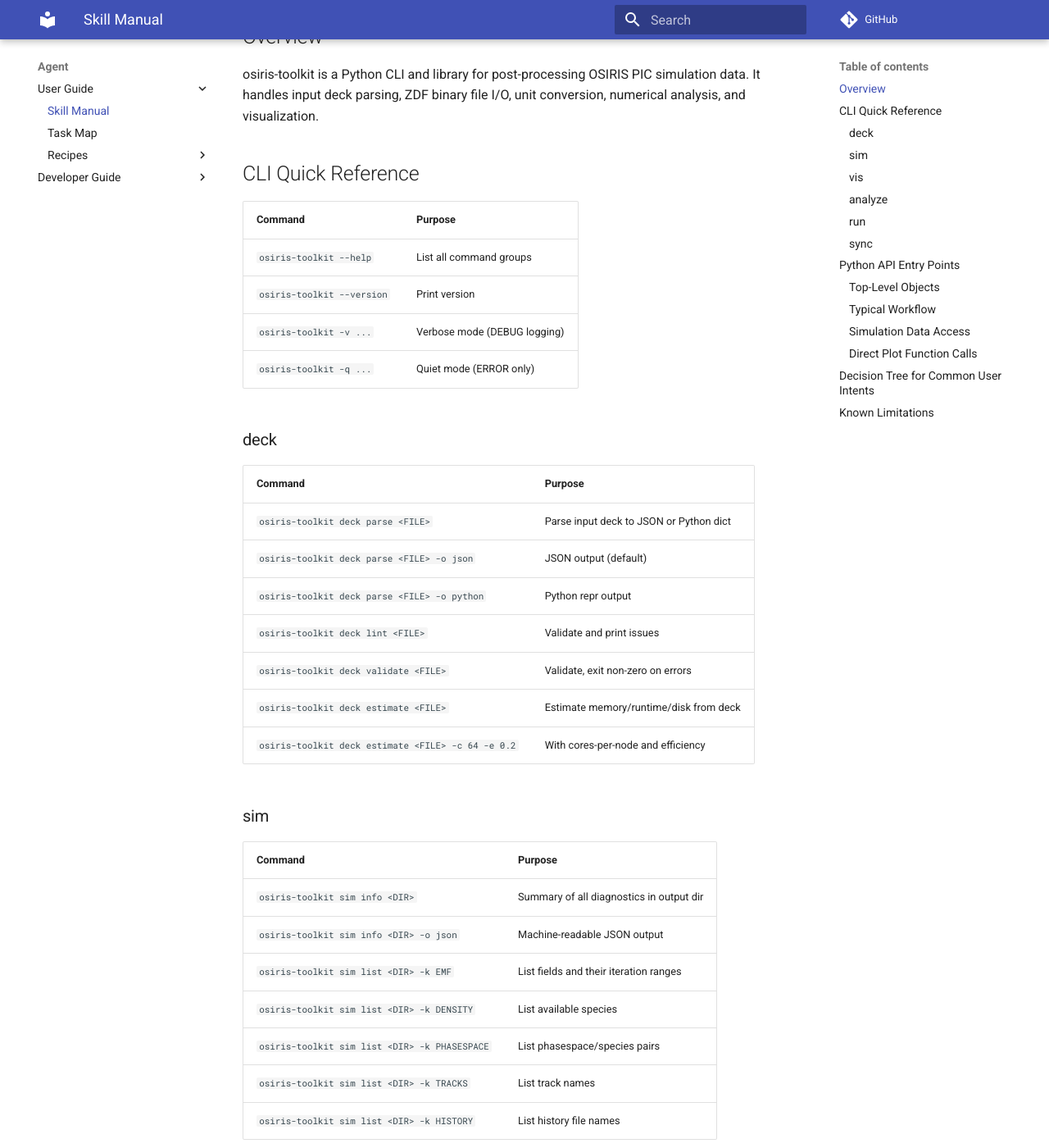
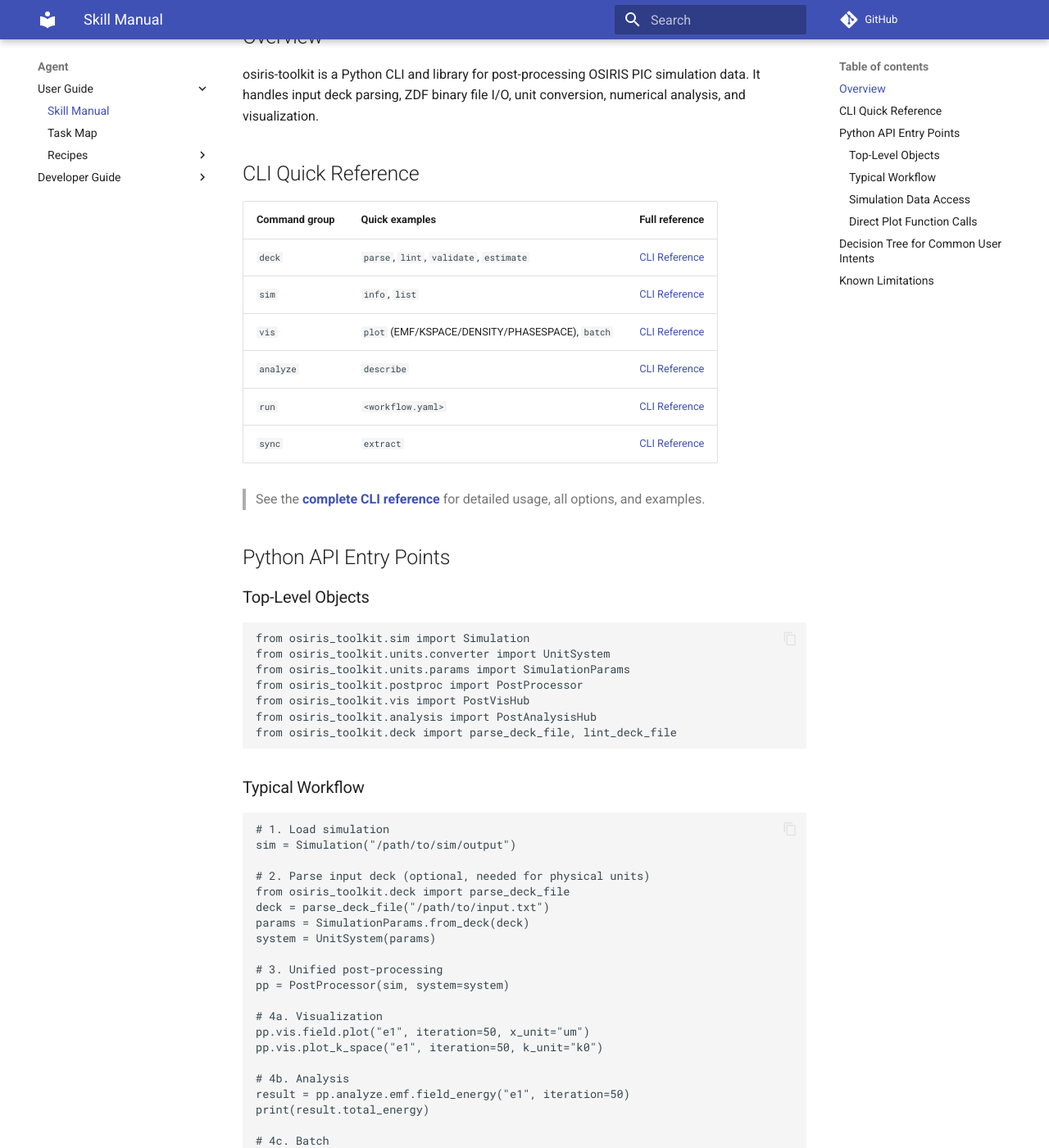
Before and after one commit to wulnkkk/osiris-toolkit, an MkDocs documentation site: the page built from docs/agent-user/skill.md, in a window 1280 px wide and 1400 px high, scrolled down 201 px. Shown: the whole window at 82% size. Built offline with MkDocs 1.6.1 and Material for MkDocs 9.7.7, drawn with Linux system fonts in a browser that asks for light colours; comment, search, counter and statistics services are not loaded; some of the changed text lies outside the part shown.

Commit message:
docs: fix doc-system issues — HDF5 contradiction, circular ref, dev workflow duplication, CLI duplication

```diff
--- a/docs/agent-user/skill.md
+++ b/docs/agent-user/skill.md
@@ -14,68 +14,16 @@ osiris-toolkit is a Python CLI and library for post-processing OSIRIS PIC simula
 
 ## CLI Quick Reference
 
-| Command | Purpose |
-|---------|---------|
-| `osiris-toolkit --help` | List all command groups |
-| `osiris-toolkit --version` | Print version |
-| `osiris-toolkit -v ...` | Verbose mode (DEBUG logging) |
-| `osiris-toolkit -q ...` | Quiet mode (ERROR only) |
+| Command group | Quick examples | Full reference |
+|---------------|----------------|----------------|
+| `deck` | `parse`, `lint`, `validate`, `estimate` | [CLI Reference](../user-guide/cli-reference.md#deck-parse) |
+| `sim` | `info`, `list` | [CLI Reference](../user-guide/cli-reference.md#sim-info) |
+| `vis` | `plot` (EMF/KSPACE/DENSITY/PHASESPACE), `batch` | [CLI Reference](../user-guide/cli-reference.md#vis-plot) |
+| `analyze` | `describe` | [CLI Reference](../user-guide/cli-reference.md#analyze-describe) |
+| `run` | `<workflow.yaml>` | [CLI Reference](../user-guide/cli-reference.md#run) |
+| `sync` | `extract` | [CLI Reference](../user-guide/cli-reference.md#sync-extract) |
 
-### deck
-
-| Command | Purpose |
-|---------|---------|
-| `osiris-toolkit deck parse <FILE>` | Parse input deck to JSON or Python dict |
-| `osiris-toolkit deck parse <FILE> -o json` | JSON output (default) |
-| `osiris-toolkit deck parse <FILE> -o python` | Python repr output |
-| `osiris-toolkit deck lint <FILE>` | Validate and print issues |
-| `osiris-toolkit deck validate <FILE>` | Validate, exit non-zero on errors |
-| `osiris-toolkit deck estimate <FILE>` | Estimate memory/runtime/disk from deck |
-| `osiris-toolkit deck estimate <FILE> -c 64 -e 0.2` | With cores-per-node and efficiency |
-
-### sim
-
-| Command | Purpose |
-|---------|---------|
-| `osiris-toolkit sim info <DIR>` | Summary of all diagnostics in output dir |
-| `osiris-toolkit sim info <DIR> -o json` | Machine-readable JSON output |
-| `osiris-toolkit sim list <DIR> -k EMF` | List fields and their iteration ranges |
-| `osiris-toolkit sim list <DIR> -k DENSITY` | List available species |
-| `osiris-toolkit sim list <DIR> -k PHASESPACE` | List phasespace/species pairs |
-| `osiris-toolkit sim list <DIR> -k TRACKS` | List track names |
-| `osiris-toolkit sim list <DIR> -k HISTORY` | List history file names |
-
-### vis
-
-| Command | Purpose |
-|---------|---------|
-| `osiris-toolkit vis plot <DIR> -k EMF -q e1 -i 50` | Plot field e1 at iteration 50 |
-| `osiris-toolkit vis plot <DIR> -k KSPACE -q e1 -i 50 --k-unit k0` | K-space plot with k0 units |
-| `osiris-toolkit vis plot <DIR> -k KSPACE ... --omega0-norm 10.0` | Override laser frequency |
-| `osiris-toolkit vis plot <DIR> ... --clim -4,2 --log-scale` | Color range + log scale |
-| `osiris-toolkit vis plot <DIR> ... -o output.png --overwrite` | Specify output path |
-| `osiris-toolkit vis batch <PATH> <NAME> [<PATH2> <NAME2> ...]` | Batch process simulations |
-| `osiris-toolkit vis batch ... --dry-run` | Preview batch without processing |
-| `osiris-toolkit vis batch ... -j 8 --progress` | Parallel with progress bar |
-| `osiris-toolkit vis batch ... -o /output/root` | Custom output root directory |
-
-### analyze
-
-| Command | Purpose |
-|---------|---------|
-| `osiris-toolkit analyze describe <DIR> -q e1 -i 50` | Stats (mean, std, min, max, rms) |
-
-### run
-
-| Command | Purpose |
-|---------|---------|
-| `osiris-toolkit run <workflow.yaml>` | Execute a YAML workflow pipeline |
-
-### sync
-
-| Command | Purpose |
-|---------|---------|
-| `osiris-toolkit sync extract --osiris-path <PATH>` | Extract definitions from Fortran source |
+> See the **[complete CLI reference](../user-guide/cli-reference.md)** for detailed usage, all options, and examples.
 
 ## Python API Entry Points
 
@@ -180,7 +128,7 @@ User says: "parse deck" / "check input"
 
 ## Known Limitations
 
-1. **HDF5 output not supported.** Only ZDF format. If `sim_info` shows "hdf5" format, re-run the simulation with `file_format = "zdf"`.
+1. **HDF5 output supported since v0.12.0.** Both ZDF and HDF5 formats are auto-detected and handled transparently. No additional configuration is needed. The optional `hdf5` extra is required: `pip install osiris-toolkit[hdf5]`.
 2. **No unit conversion without input deck.** All plots default to normalized units when no deck is available. Physical units require `Deck -> SimulationParams -> UnitSystem`.
 3. **K-space requires 2-D data.** 1-D simulations will fail on `vis plot -k KSPACE`.
 4. **No streaming/out-of-core for large datasets.** GridData/ParticleData are loaded entirely into memory.
```
Also changed, not shown: CONTRIBUTING.md (+3 -1 lines), docs/agent-dev/dev-skill.md (+2 -0 lines).
